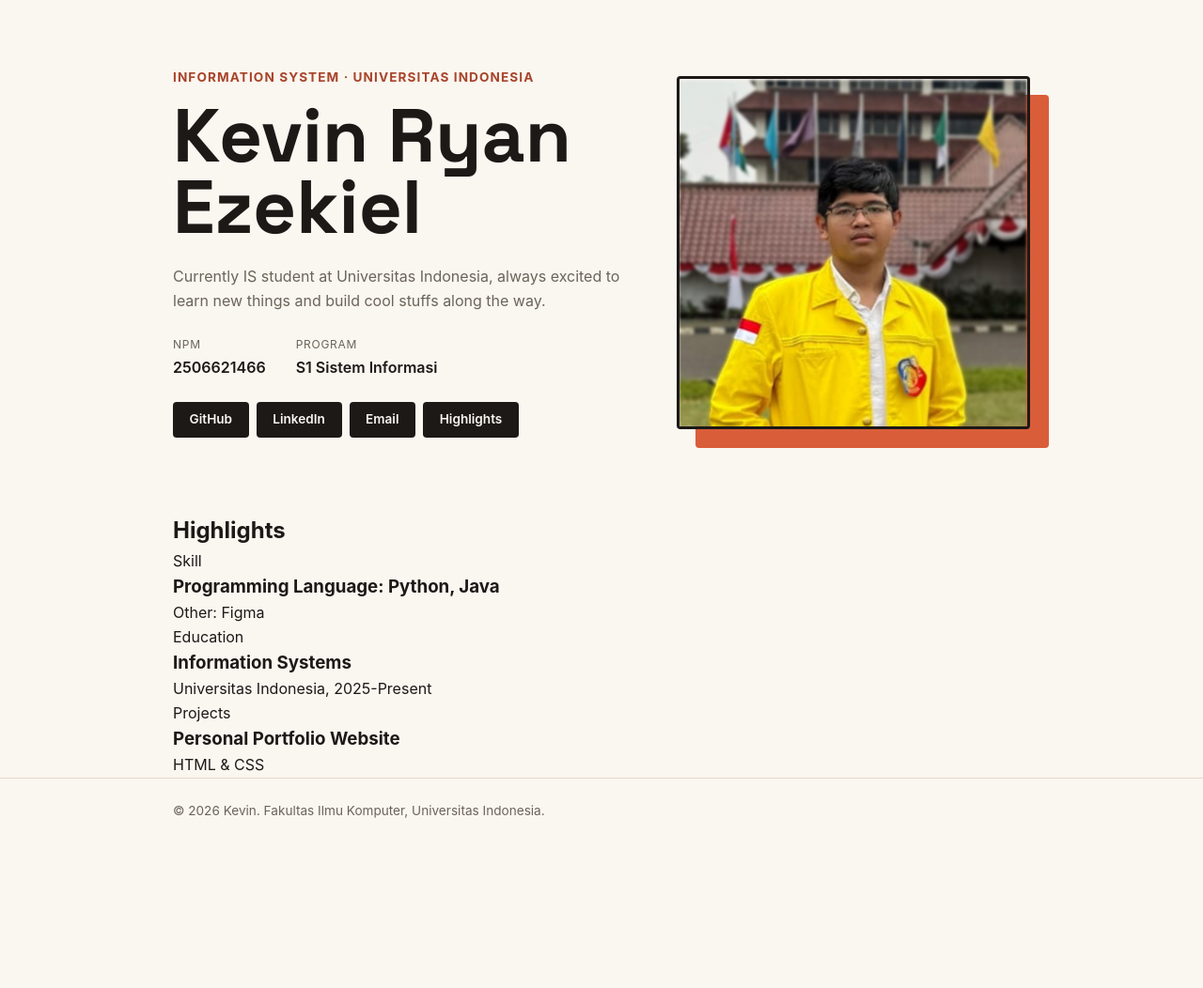
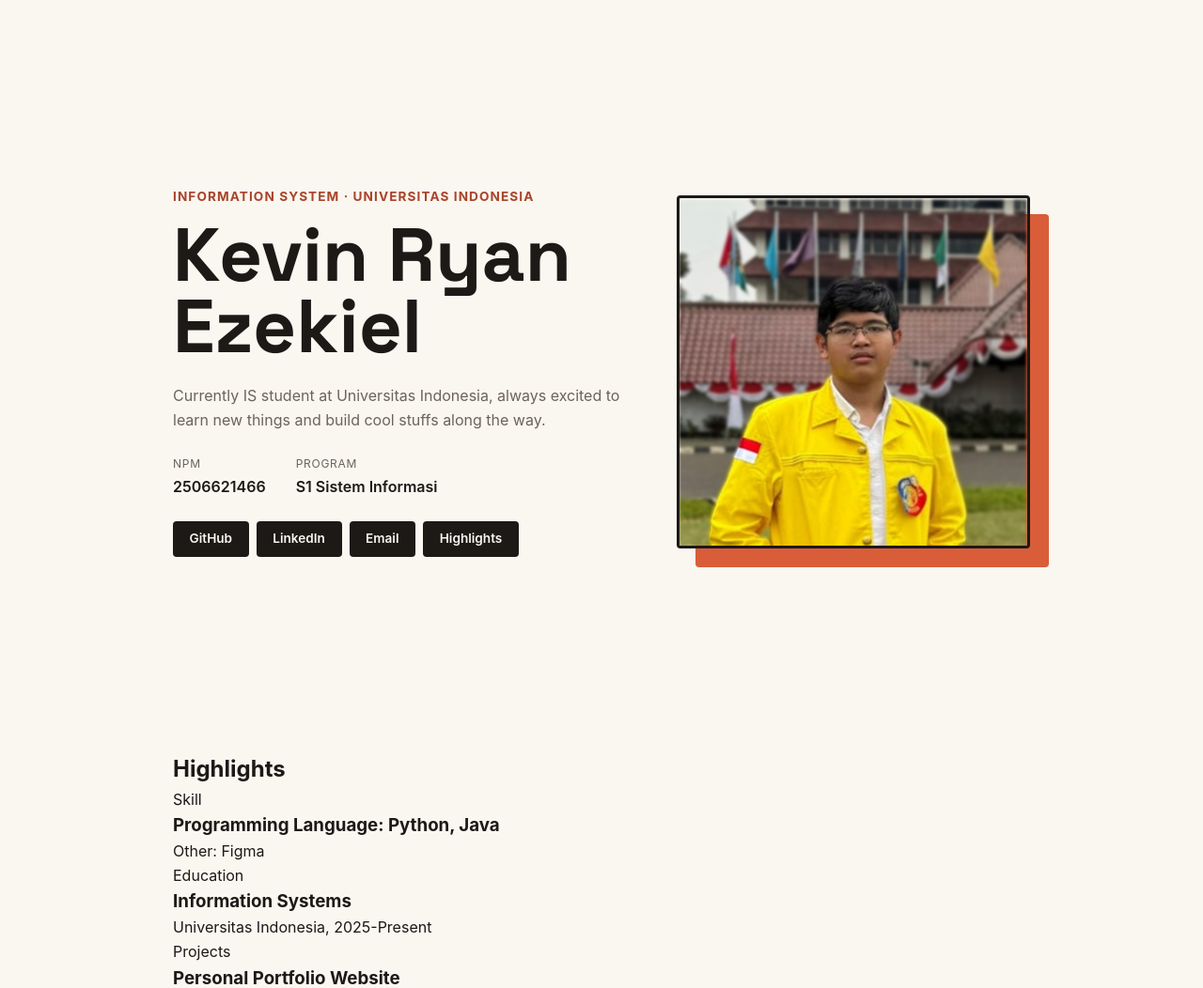
Before and after one commit to ke-Vyn/myportofolio, a Django app: page / in a window 1280 px wide. Shown: the part 74-1126 px from the top of the page at 94% size. Before the commit the page ends 945 px from the top, so only its background shows below. Run offline with Django 5.2, Linux system fonts and the light colour scheme.

Commit message:
feat(style): make hero Section full viewport height

```diff
--- a/static/css/style.css
+++ b/static/css/style.css
@@ -193,3 +193,9 @@ h1, .brand {
         justify-content: flex-start;
     }
 }
+
+.hero {
+    min-height: 100vh;
+    display: flex;
+    align-items: center;
+}
```
